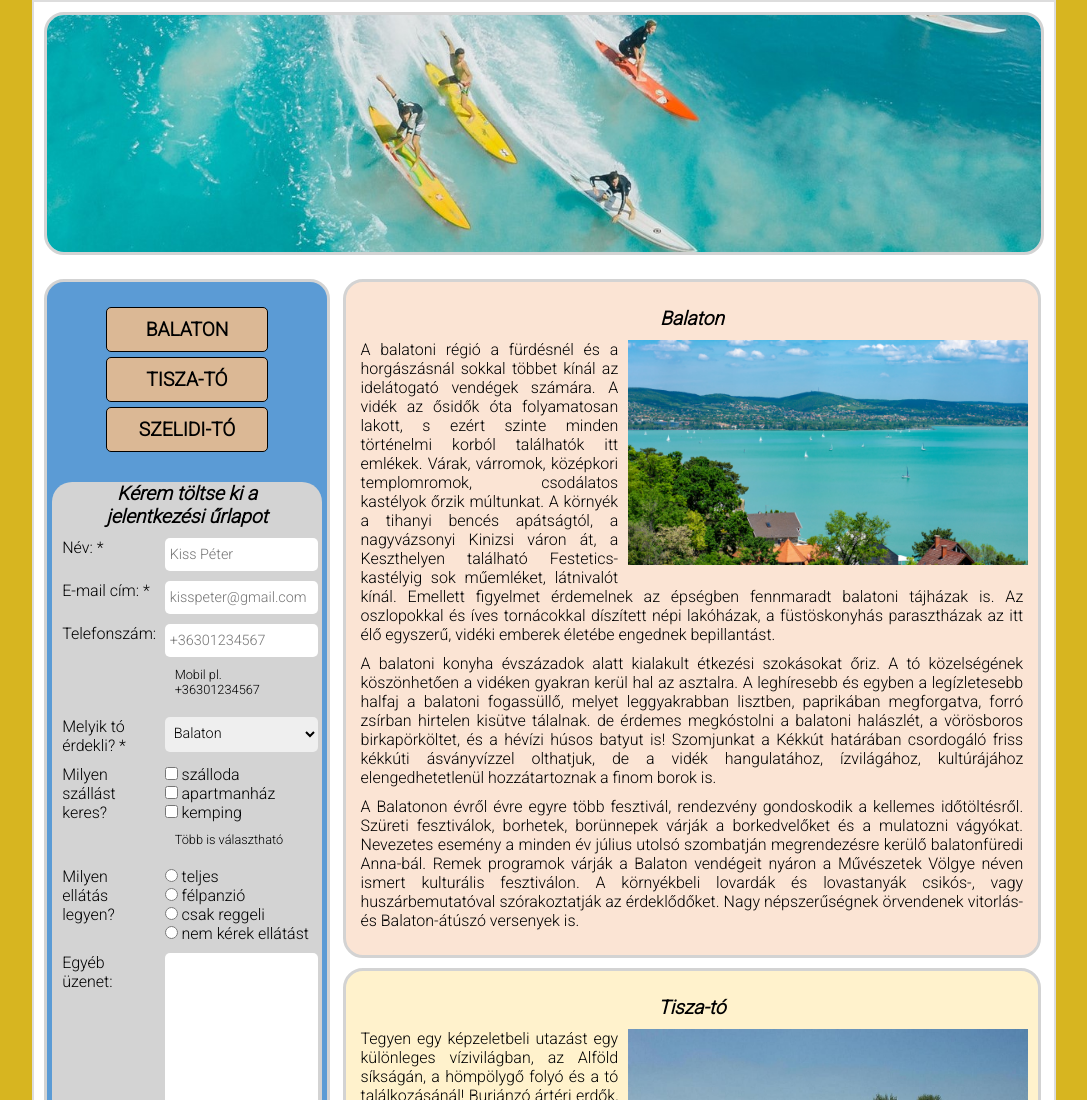
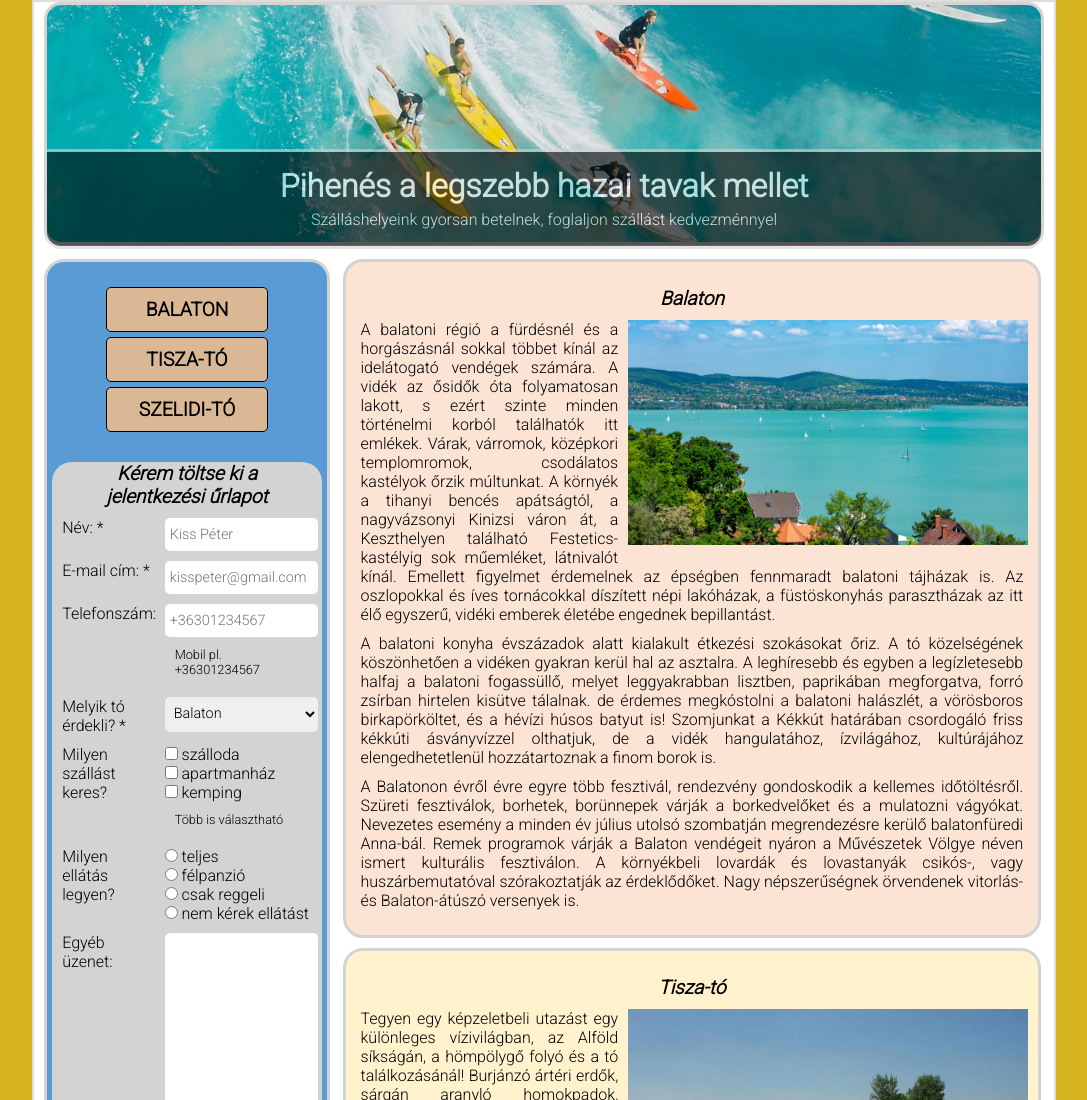
Before and after one commit to BakosEva/bakoseva.gibhub.io, a plain HTML site: page index.html in a window 1280 px wide. Shown: the top 1100 px of the page, without its empty margins (96-1183 px from the left). Drawn offline with Linux system fonts and the light colour scheme.

Commit message:
add header image H1

```diff
--- a/css/styles.css
+++ b/css/styles.css
@@ -8,7 +8,7 @@
 }
 
 body {
-    width: 80%;
+    width: 80% !important;
     margin: 0 auto;
     border: 2px solid #ddd;
     background-color: #d7b520;
@@ -28,18 +28,54 @@ h2 {
     margin-bottom: 10px;
 }
 
+/*
+header img {
+    position: relative;
+    width: 98%;
+    margin: 0 auto;
+}
+*/
 
-header img {
+header {
     width: 98%;
-    margin: 10px 1%;
-    border-radius: 20px;
+    position: relative;
+    margin: 0 1%;
+    border-radius: 17px;
+/*    border: 3px solid lightgray;*/
+}
+
+header img,
+div.header-content {
+    width: 100%;
+/*    position: relative;*/
+    margin: 0 auto;
+    border-radius: 17px;
     border: 3px solid lightgray;
+}
+
+
+
+div.header-content {
+    position: absolute;
+    height: 100px;
+    bottom: 0;
+    background-color: black;
+    opacity: 60%;
+    color: white;
+    padding: 15px;
+    border-radius: 0 0 17px 17px;
+    text-align: center;
+}
+
+header p {
+    padding-top: 5px;
 }
 
 /******* Main CSS *******/
 
 div.content {
     background-color: #fff;
+    width: 100%;
 }
 
 aside {
@@ -141,15 +177,27 @@ div.section img {
     width: 100%;
     margin: 0 0 10px 10px;
     float: right;
-    transition: max-width 4s;
+    transition: max-width 1s;
 }
 
 
 div.section img:hover {
-    max-width: 1100px;
+    max-width: 600px;
     width: 100%;
     opacity: 100% !important;
+
 }
+
+/*
+div.section:hover {
+    animation-name: szurke;
+    animation-duration: 1s;
+    animation-iteration-count: infinite;
+
+}
+*/
+
+
 /* Section CSS end */
 
 /* Forms CSS */
@@ -157,7 +205,7 @@ div.section img:hover {
 .application-form {
     background-color: lightgray;
     border-radius: 20px;
-/*    margin-bottom: 20px;*/
+    /*    margin-bottom: 20px;*/
 }
 
 .col-1 {
@@ -223,7 +271,7 @@ input[type=submit] {
     margin: 10px 20px 20px;
     border-radius: 5px;
     background-color: white;
-/*    background-color: #DBB895;*/
+    /*    background-color: #DBB895;*/
     border: 1px solid black;
     font-size: 1.2em;
     float: right;
@@ -232,7 +280,7 @@ input[type=submit] {
 input[type=submit]:hover {
     color: white;
     background-color: black;
-/*    background-color: #8F7153;*/
+    /*    background-color: #8F7153;*/
     border-color: dimgray;
 }
 
@@ -278,4 +326,9 @@ footer p {
     text-align: center;
 }
 
+img.email:hover {
+    transform: rotate(360deg);
+    transition-duration: 2s;
+}
+
 /* Footer CSS end */
--- a/index.html
+++ b/index.html
@@ -12,6 +12,10 @@
         <header>
             <!-- Header -->
             <img src="img/header-image.jpg" alt="szörfözők" title="szörfözők">
+            <div class="header-content">
+            <h1>Pihenés a legszebb hazai tavak mellet</h1>
+            <p>Szálláshelyeink gyorsan betelnek, foglaljon szállást kedvezménnyel</p>
+            </div>
         </header>
         <main>
             <aside>
@@ -152,7 +156,8 @@
 
         <!-- Footer -->
         <footer>
-            <a href="mailto:info@tokerulo.com?subject=%C3%89rdekl%C3%B3d%C3%A9s"><img src="img/email.png" alt="Email küldése" title="Email küldése"></a>
+            <a href="mailto:info@tokerulo.com?subject=%C3%89rdekl%C3%B3d%C3%A9s"><img class="email" src="img/email.png" alt="Email küldése" title="Email küldése">
+            </a>
             <p>&copy; Minden jog fenntartva</p>
             <p>Tókerülő Turisztikai Iroda</p>
         </footer>
```
